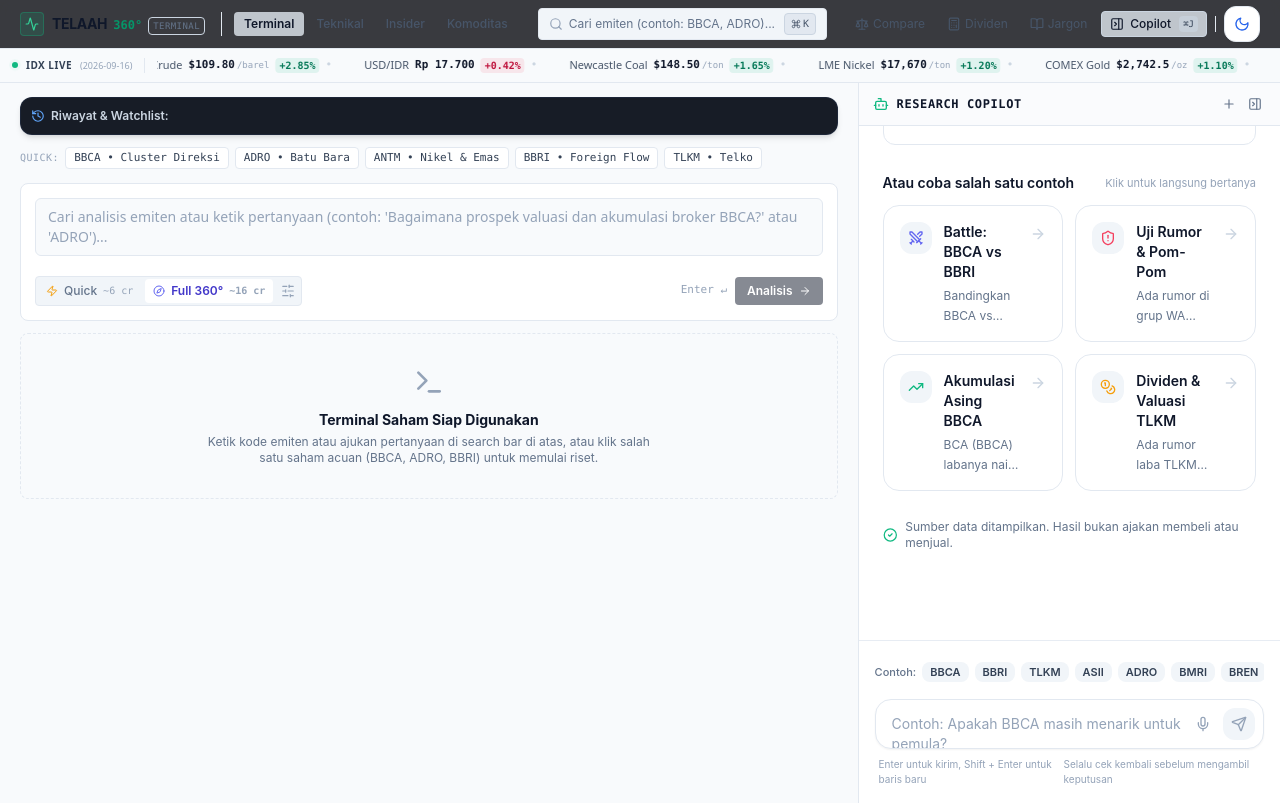
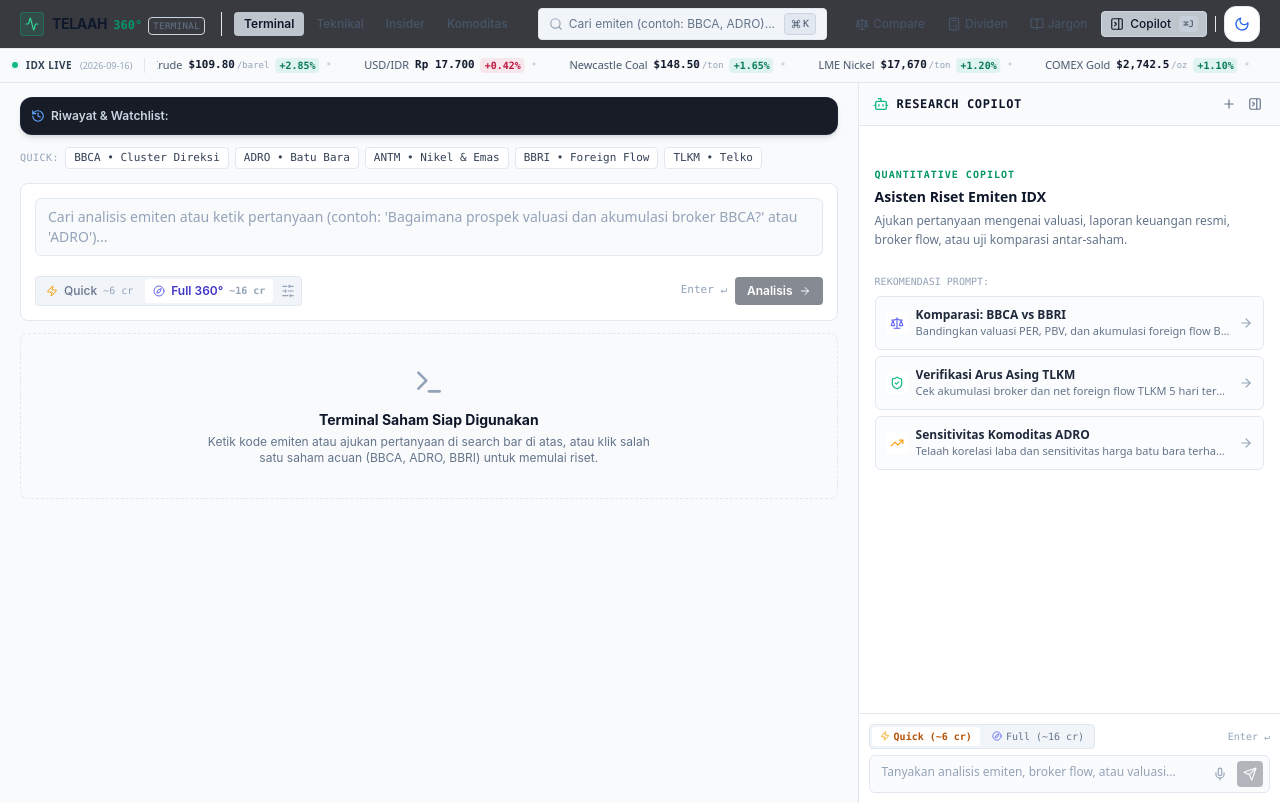
Before and after one commit to meets-indonesia/Telaah-AI, a Next.js app: page / in a window 1280 px wide. Built offline with nearby package versions, Linux system fonts and the light colour scheme.

Commit message:
feat(ui): eliminate AI slop, apply Koyfin & Linear institutional aesthetic across copilot and modules

```diff
--- a/src/app/page.tsx
+++ b/src/app/page.tsx
@@ -432,7 +432,10 @@
         const verdict: "bullish" | "neutral" = isBullish ? "bullish" : "neutral";
         const verdictText = isBullish ? "AKUMULASI / POSITIF" : "NETRAL / WAIT & SEE";
 
-        const botMsgText = `**Hasil Telaah: ${rep.symbol} (${rep.companyName})**\n\n- **Intisari:** ${rep.directAnswer}\n- **Kondisi Keuangan:** ${rep.financials?.solvencyHealth?.description || "Kondisi keuangan terpantau stabil."}\n- **Arus Bandar / Asing:** ${rep.flowLens?.foreignFlow?.recentTrend || "Flow normal"}\n- **Valuasi Saham:** PER ${peStr} | PBV ${pbStr}.`;
+        const botMsgText = `**${rep.symbol} — ${rep.companyName}**\n\n${rep.directAnswer}\n\n` +
+          `• **Valuasi**: PER ${peStr} | PBV ${pbStr}\n` +
+          `• **Kondisi Finansial**: ${rep.financials?.solvencyHealth?.description || "Kondisi keuangan terpantau stabil."}\n` +
+          `• **Arus Broker**: ${rep.flowLens?.foreignFlow?.recentTrend || "Flow normal"}`;
 
         const botReply: ChatMessage = {
           id: "b_" + Date.now(),
--- a/src/components/chat/ChatFeed.tsx
+++ b/src/components/chat/ChatFeed.tsx
@@ -2,20 +2,14 @@
 
 import React, { useEffect, useRef } from "react";
 import {
-  Sparkles,
   Bot,
   User,
+  Scale,
   ShieldCheck,
   TrendingUp,
   Coins,
-  Search,
-  Zap,
   Loader2,
-  HelpCircle,
-  Swords,
-  ShieldAlert,
   ArrowRight,
-  CheckCircle2,
 } from "lucide-react";
 import { ChatMessage } from "./types";
 import { StockMiniCard } from "./StockMiniCard";
@@ -35,24 +29,19 @@
 
 const STARTER_PROMPTS = [
   {
-    icon: <Swords className="w-4 h-4 text-indigo-500" />,
-    title: "Battle: BBCA vs BBRI",
-    desc: "Bandingkan BBCA vs BBRI: Mana valuasi lebih murah dan lebih banyak diakumulasi asing?",
+    icon: <Scale className="w-3.5 h-3.5 text-indigo-500" />,
+    title: "Komparasi: BBCA vs BBRI",
+    desc: "Bandingkan valuasi PER, PBV, dan akumulasi foreign flow BBCA vs BBRI.",
   },
   {
-    icon: <ShieldAlert className="w-4 h-4 text-rose-500" />,
-    title: "Uji Rumor & Pom-Pom",
-    desc: "Ada rumor di grup WA saham TLKM diborong asing 500 miliar. Tolong verifikasi kebenarannya!",
+    icon: <ShieldCheck className="w-3.5 h-3.5 text-emerald-500" />,
+    title: "Verifikasi Arus Asing TLKM",
+    desc: "Cek akumulasi broker dan net foreign flow TLKM 5 hari terakhir.",
   },
   {
-    icon: <TrendingUp className="w-4 h-4 text-emerald-500" />,
-    title: "Akumulasi Asing BBCA",
-    desc: "BCA (BBCA) labanya naik dan asing akumulasi. Benar gak ya?",
-  },
-  {
-    icon: <Coins className="w-4 h-4 text-amber-500" />,
-    title: "Dividen & Valuasi TLKM",
-    desc: "Ada rumor laba TLKM tertekan dan asing jualan. Gimana faktanya?",
+    icon: <TrendingUp className="w-3.5 h-3.5 text-amber-500" />,
+    title: "Sensitivitas Komoditas ADRO",
+    desc: "Telaah korelasi laba dan sensitivitas harga batu bara terhadap operasional ADRO.",
   },
 ];
 
@@ -71,93 +60,81 @@
   }, [messages, isLoading, loadingStage]);
 
   return (
-    <div className="flex-1 overflow-y-auto px-4 py-6 sm:px-6 space-y-6" aria-live="polite">
-      {/* Empty State / Welcome Screen */}
+    <div className="flex-1 overflow-y-auto p-3 sm:p-4 space-y-4 text-xs font-sans" aria-live="polite">
+      {/* Empty State / Terminal Starter */}
       {messages.length === 0 && (
-        <div className="max-w-3xl mx-auto my-auto pt-4 pb-10 space-y-7">
-          {/* Logo & Headline */}
-          <div className="text-center space-y-3">
-            <div className="inline-flex items-center justify-center w-14 h-14 rounded-2xl bg-brand-600 text-white shadow-md shadow-brand-500/20">
-              <Sparkles className="w-7 h-7" aria-hidden="true" />
-            </div>
-            <h1 className="text-2xl sm:text-4xl font-bold tracking-tight text-slate-950 dark:text-white">
-              Mulai riset saham tanpa bingung
-            </h1>
-            <p className="text-sm sm:text-base text-slate-600 dark:text-slate-400 max-w-xl mx-auto leading-relaxed">
-              Tulis kode saham atau tempel rumor yang kamu temukan. Telaah 360 akan merangkum data, menjelaskan istilah, dan menunjukkan buktinya.
+        <div className="my-auto py-6 space-y-4">
+          <div className="space-y-1">
+            <span className="text-[10px] font-mono uppercase tracking-widest text-emerald-600 dark:text-emerald-400 font-bold">
+              Quantitative Copilot
+            </span>
+            <h2 className="text-sm font-bold text-slate-900 dark:text-slate-100">
+              Asisten Riset Emiten IDX
+            </h2>
+            <p className="text-xs text-slate-500 dark:text-slate-400 leading-relaxed">
+              Ajukan pertanyaan mengenai valuasi, laporan keuangan resmi, broker flow, atau uji komparasi antar-saham.
             </p>
           </div>
 
-          <div className="surface dark:!border-slate-800 dark:!bg-[#0f172a] p-4 sm:p-5">
-            <ol className="grid sm:grid-cols-3 gap-4 text-left">
-              {["Tulis pertanyaan", "Kami cek data", "Kamu dapat ringkasan"].map((step, index) => (
-                <li key={step} className="flex items-start gap-3">
-                  <span className="w-7 h-7 rounded-lg bg-brand-50 dark:bg-brand-950/60 text-brand-700 dark:text-brand-300 flex items-center justify-center text-xs font-bold shrink-0">{index + 1}</span>
-                  <div><p className="text-sm font-semibold text-slate-900 dark:text-white">{step}</p><p className="text-[11px] leading-relaxed text-slate-500 dark:text-slate-400 mt-0.5">{index === 0 ? "Contoh: prospek BBCA" : index === 1 ? "Laporan, harga, dan aliran dana" : "Bahasa sederhana plus risiko"}</p></div>
-                </li>
-              ))}
-            </ol>
-          </div>
-
-          <div>
-            <div className="flex items-center justify-between mb-3">
-              <h2 className="text-sm font-semibold text-slate-900 dark:text-white">Atau coba salah satu contoh</h2>
-              <span className="text-[11px] text-slate-400">Klik untuk langsung bertanya</span>
-            </div>
-            <div className="grid grid-cols-1 sm:grid-cols-2 gap-3 text-left">
+          <div className="space-y-1.5 pt-2">
+            <span className="text-[10px] font-mono uppercase text-slate-400 block mb-1">
+              Rekomendasi Prompt:
+            </span>
             {STARTER_PROMPTS.map((starter, i) => (
               <button
                 key={i}
                 type="button"
                 onClick={() => onSelectPrompt(starter.desc)}
-                  className="p-4 rounded-2xl border border-slate-200 dark:border-slate-800 bg-white dark:bg-slate-900/70 hover:border-brand-400 dark:hover:border-brand-700 hover:shadow-sm transition-all group flex items-start gap-3 text-left"
+                className="w-full p-2.5 rounded-md border border-slate-200 dark:border-slate-800 bg-slate-50/50 dark:bg-[#12151f] hover:border-slate-300 dark:hover:border-slate-700 transition text-left group flex items-center justify-between gap-2"
               >
-                  <div className="p-2 rounded-xl bg-slate-100 dark:bg-slate-800 group-hover:bg-brand-50 dark:group-hover:bg-brand-950/60 transition shrink-0">{starter.icon}</div>
-                  <div className="min-w-0 flex-1">
-                    <h3 className="text-sm font-semibold text-slate-900 dark:text-slate-100 group-hover:text-brand-700 dark:group-hover:text-brand-300">{starter.title}</h3>
-                    <p className="text-xs text-slate-500 dark:text-slate-400 line-clamp-2 mt-1 leading-relaxed">{starter.desc}</p>
+                <div className="flex items-center gap-2 min-w-0">
+                  <div className="p-1 rounded bg-white dark:bg-slate-800 shrink-0">
+                    {starter.icon}
                   </div>
-                  <ArrowRight className="w-4 h-4 text-slate-300 group-hover:text-brand-500 shrink-0 mt-1" />
+                  <div className="truncate">
+                    <span className="text-xs font-semibold text-slate-800 dark:text-slate-200 block truncate group-hover:text-indigo-600 dark:group-hover:text-indigo-400">
+                      {starter.title}
+                    </span>
+                    <span className="text-[11px] text-slate-500 dark:text-slate-400 truncate block">
+                      {starter.desc}
+                    </span>
+                  </div>
+                </div>
+                <ArrowRight className="w-3.5 h-3.5 text-slate-400 group-hover:text-slate-700 dark:group-hover:text-slate-200 shrink-0" />
               </button>
             ))}
           </div>
         </div>
-
-          <div className="flex items-center justify-center gap-2 text-xs text-slate-500 dark:text-slate-400">
-            <CheckCircle2 className="w-4 h-4 text-emerald-500" />
-            <span>Sumber data ditampilkan. Hasil bukan ajakan membeli atau menjual.</span>
-          </div>
-        </div>
       )}
 
-      {/* Messages List */}
+      {/* Messages Feed */}
       {messages.map((msg) => {
         const isUser = msg.sender === "user";
 
         return (
           <div
             key={msg.id}
-            className={`flex items-start gap-3 max-w-3xl ${
-              isUser ? "ml-auto justify-end" : "mr-auto justify-start"
+            className={`flex items-start gap-2.5 ${
+              isUser ? "ml-auto justify-end" : "mr-auto justify-start w-full"
             }`}
           >
-            {/* Bot Avatar */}
             {!isUser && (
-              <div className="w-8 h-8 rounded-xl bg-brand-600 dark:bg-brand-500 text-white flex items-center justify-center shrink-0 shadow-xs mt-1">
-                <Bot className="w-4 h-4" />
+              <div className="w-6 h-6 rounded bg-slate-200 dark:bg-slate-800 flex items-center justify-center shrink-0 mt-0.5 text-slate-600 dark:text-slate-300">
+                <Bot className="w-3.5 h-3.5 text-emerald-500" />
               </div>
             )}
 
-            {/* Bubble */}
             <div
-              className={`space-y-1.5 max-w-[85%] sm:max-w-[78%] ${
+              className={`space-y-1.5 ${
                 isUser
-                  ? "bg-brand-600 text-white rounded-2xl rounded-tr-xs px-4 py-3 shadow-xs"
-                  : "bg-white dark:bg-[#0f172a] text-slate-800 dark:text-slate-100 rounded-2xl rounded-tl-xs px-4 py-3.5 border border-slate-200/90 dark:border-slate-800/80 shadow-xs"
+                  ? "bg-slate-900 dark:bg-slate-100 text-white dark:text-slate-900 rounded-md px-3 py-2 text-xs max-w-[85%]"
+                  : "bg-transparent text-slate-800 dark:text-slate-200 text-xs w-full max-w-full"
               }`}
             >
-              {/* Message text with rich markdown formatting */}
+              {/* Message text with clean formatting */}
+              <div className={!isUser ? "bg-slate-50 dark:bg-[#12151f] p-3 rounded-md border border-slate-200 dark:border-slate-800/80 space-y-2 leading-relaxed" : ""}>
                 <MarkdownText content={msg.text} isUser={isUser} />
+              </div>
 
               {/* Optional Stock Card Widget */}
               {msg.stockCard && (
@@ -189,41 +166,28 @@
 
               {/* Timestamp */}
               <div
-                className={`text-[10px] pt-1 ${
-                  isUser ? "text-brand-200 text-right" : "text-slate-400 dark:text-slate-500"
+                className={`text-[9px] font-mono ${
+                  isUser ? "text-slate-300 dark:text-slate-600 text-right" : "text-slate-400"
                 }`}
               >
                 {msg.timestamp}
               </div>
             </div>
 
-            {/* User Avatar */}
             {isUser && (
-              <div className="w-8 h-8 rounded-xl bg-slate-200 dark:bg-slate-800 text-slate-700 dark:text-slate-300 flex items-center justify-center shrink-0 mt-1">
-                <User className="w-4 h-4" />
+              <div className="w-6 h-6 rounded bg-slate-200 dark:bg-slate-800 flex items-center justify-center shrink-0 mt-0.5 text-slate-600 dark:text-slate-300">
+                <User className="w-3.5 h-3.5" />
               </div>
             )}
           </div>
         );
       })}
 
-      {/* Loading Bubble */}
+      {/* Loading Indicator */}
       {isLoading && (
-        <div className="flex items-start gap-3 max-w-3xl mr-auto">
-          <div className="w-8 h-8 rounded-xl bg-brand-600 text-white flex items-center justify-center shrink-0 animate-pulse mt-1">
-            <Bot className="w-4 h-4" />
-          </div>
-          <div className="bg-white dark:bg-[#0f172a] text-slate-800 dark:text-slate-200 rounded-2xl rounded-tl-xs px-4 py-3 border border-slate-200/90 dark:border-slate-800/80 shadow-xs flex items-center gap-3">
-            <Loader2 className="w-4 h-4 text-brand-600 dark:text-brand-400 animate-spin" />
-            <div>
-              <p className="text-xs font-semibold text-slate-800 dark:text-slate-200">
-                {loadingStage || "Sedang memproses & memverifikasi data..."}
-              </p>
-              <p className="text-[11px] text-slate-400">
-                Mengambil data riil dari Sectors API v2
-              </p>
-            </div>
-          </div>
+        <div className="flex items-center gap-2 p-2.5 rounded-md bg-slate-50 dark:bg-[#12151f] border border-slate-200 dark:border-slate-800 text-xs text-slate-600 dark:text-slate-400 font-mono">
+          <Loader2 className="w-3.5 h-3.5 animate-spin text-emerald-500" />
+          <span>{loadingStage || "Memproses query data Sectors API v2..."}</span>
         </div>
       )}
 
--- a/src/components/chat/ChatInput.tsx
+++ b/src/components/chat/ChatInput.tsx
@@ -1,7 +1,7 @@
 "use client";
 
 import React, { useState, useRef, useEffect } from "react";
-import { Send, Zap, Shield, Loader2, Mic } from "lucide-react";
+import { Send, Zap, Compass, Loader2, Mic } from "lucide-react";
 import { AnalysisMode } from "@/lib/agent/types";
 
 interface ChatInputProps {
@@ -9,8 +9,6 @@
   isLoading: boolean;
   initialValue?: string;
 }
-
-const QUICK_TICKERS = ["BBCA", "BBRI", "TLKM", "ASII", "ADRO", "BMRI", "BREN"];
 
 export const ChatInput: React.FC<ChatInputProps> = ({
   onSend,
@@ -42,14 +40,8 @@
           }
         };
 
-        recognition.onerror = () => {
-          setIsListening(false);
-        };
-
-        recognition.onend = () => {
-          setIsListening(false);
-        };
-
+        recognition.onerror = () => setIsListening(false);
+        recognition.onend = () => setIsListening(false);
         recognitionRef.current = recognition;
       }
     }
@@ -94,64 +86,44 @@
     setText("");
   };
 
-  const handleChipClick = (ticker: string) => {
-    setText(`Bagaimana analisis saham ${ticker} saat ini?`);
-    textareaRef.current?.focus();
-  };
-
   return (
-    <div className="border-t border-slate-200/80 dark:border-slate-800/80 bg-white/95 dark:bg-[#0b101d]/95 backdrop-blur-md p-3 sm:p-4">
-      <div className="max-w-3xl mx-auto space-y-2">
-        {/* Quick ticker pills & Mode selector */}
-        <div className="flex items-center justify-between gap-2 overflow-x-auto pb-1 text-xs no-scrollbar">
-          {/* Quick Ticker Chips */}
-          <div className="flex items-center gap-1.5 shrink-0">
-            <span className="text-[11px] text-slate-500 font-medium">Contoh:</span>
-            {QUICK_TICKERS.map((ticker) => (
-              <button
-                key={ticker}
-                type="button"
-                onClick={() => handleChipClick(ticker)}
-                className="px-2 py-0.5 rounded-lg bg-slate-100 hover:bg-slate-200 dark:bg-slate-800/80 dark:hover:bg-slate-700 text-slate-700 dark:text-slate-300 font-semibold text-[11px] transition"
-              >
-                {ticker}
-              </button>
-            ))}
-          </div>
-
-          {/* Mode Pill Toggle */}
-          <div className="flex items-center p-0.5 rounded-xl bg-slate-100 dark:bg-slate-900 border border-slate-200 dark:border-slate-800 shrink-0" aria-label="Kedalaman analisis">
+    <div className="border-t border-slate-200 dark:border-slate-800/80 bg-white dark:bg-[#0c0e15] p-2.5 space-y-1.5">
+      {/* Mode Selector Strip */}
+      <div className="flex items-center justify-between gap-2 text-[10px] font-mono text-slate-500">
+        <div className="flex items-center gap-1 bg-slate-100 dark:bg-[#131622] p-0.5 rounded border border-slate-200 dark:border-slate-800">
           <button
             type="button"
             onClick={() => setMode("quick")}
-              className={`flex items-center gap-1 px-2.5 py-1 rounded-lg text-[11px] font-medium transition ${
+            className={`flex items-center gap-1 px-2 py-0.5 rounded transition ${
               mode === "quick"
-                  ? "bg-white dark:bg-brand-600 text-brand-700 dark:text-white shadow-2xs font-semibold"
-                  : "text-slate-500 hover:text-slate-800 dark:text-slate-400"
+                ? "bg-white dark:bg-slate-800 text-amber-700 dark:text-amber-400 font-bold shadow-2xs"
+                : "text-slate-500 hover:text-slate-800 dark:hover:text-slate-300"
             }`}
-              title="Jawaban inti, cocok untuk pertanyaan awal"
           >
-              <Zap className="w-3 h-3 text-amber-500" />
-              <span>Ringkas</span>
+            <Zap className="w-2.5 h-2.5 text-amber-500" />
+            <span>Quick (~6 cr)</span>
           </button>
           <button
             type="button"
             onClick={() => setMode("full")}
-              className={`flex items-center gap-1 px-2.5 py-1 rounded-lg text-[11px] font-medium transition ${
+            className={`flex items-center gap-1 px-2 py-0.5 rounded transition ${
               mode === "full"
-                  ? "bg-white dark:bg-brand-600 text-brand-700 dark:text-white shadow-2xs font-semibold"
-                  : "text-slate-500 hover:text-slate-800 dark:text-slate-400"
+                ? "bg-white dark:bg-slate-800 text-indigo-700 dark:text-indigo-300 font-bold shadow-2xs"
+                : "text-slate-500 hover:text-slate-800 dark:hover:text-slate-300"
             }`}
-              title="Laporan lengkap dengan lebih banyak data"
           >
-              <Shield className="w-3 h-3 text-brand-500" />
-              <span>Lengkap</span>
+            <Compass className="w-2.5 h-2.5 text-indigo-500" />
+            <span>Full (~16 cr)</span>
           </button>
         </div>
+
+        <span className="hidden sm:inline text-slate-400 font-mono text-[10px]">
+          Enter ↵
+        </span>
       </div>
 
-        {/* Textarea Input Card */}
-        <div className="relative flex items-end rounded-2xl border border-slate-200 dark:border-slate-700/80 bg-white dark:bg-slate-900/90 shadow-sm focus-within:border-brand-500 focus-within:ring-2 focus-within:ring-brand-500/20 transition-all">
+      {/* Input Field */}
+      <div className="relative flex items-center rounded-md border border-slate-200 dark:border-slate-800 bg-slate-50/70 dark:bg-[#131622] focus-within:border-slate-400 dark:focus-within:border-slate-600 transition-colors">
         <label htmlFor="chat-question" className="sr-only">Pertanyaan saham</label>
         <textarea
           id="chat-question"
@@ -160,27 +132,24 @@
           value={text}
           onChange={(e) => setText(e.target.value)}
           onKeyDown={handleKeyDown}
-            placeholder="Contoh: Apakah BBCA masih menarik untuk pemula?"
-            className="w-full resize-none bg-transparent py-3.5 pl-4 pr-20 text-sm text-slate-900 dark:text-slate-100 placeholder-slate-400 focus:outline-none max-h-32 min-h-[48px]"
-            style={{
-              height: "auto",
-            }}
+          placeholder="Tanyakan analisis emiten, broker flow, atau valuasi..."
+          className="w-full resize-none bg-transparent py-2 pl-3 pr-16 text-xs text-slate-900 dark:text-slate-100 placeholder-slate-400 focus:outline-none max-h-24 min-h-[36px] font-sans"
         />
 
-          {/* Action Buttons: Voice Input & Submit */}
-          <div className="absolute right-2 bottom-2 flex items-center gap-1">
+        {/* Action Buttons */}
+        <div className="absolute right-1.5 flex items-center gap-1">
           {hasSpeechSupport && (
             <button
               type="button"
               onClick={toggleVoiceInput}
-                className={`p-2 rounded-xl flex items-center justify-center transition-all ${
+              className={`p-1.5 rounded transition ${
                 isListening
-                    ? "bg-red-500 text-white animate-pulse shadow-md shadow-red-500/30 ring-2 ring-red-400/40"
-                    : "text-slate-400 hover:text-slate-700 dark:hover:text-slate-200 hover:bg-slate-100 dark:hover:bg-slate-800"
+                  ? "bg-rose-500 text-white animate-pulse"
+                  : "text-slate-400 hover:text-slate-700 dark:hover:text-slate-200"
               }`}
-                title={isListening ? "Mendengarkan... Klik untuk selesai" : "Bicara (Voice Input)"}
+              title="Voice Input"
             >
-                {isListening ? <Mic className="w-4 h-4" /> : <Mic className="w-4 h-4 text-slate-400" />}
+              <Mic className="w-3.5 h-3.5" />
             </button>
           )}
 
@@ -188,26 +157,15 @@
             onClick={handleSubmit}
             disabled={!text.trim() || isLoading}
             type="button"
-              className={`p-2 rounded-xl flex items-center justify-center transition-all ${
-                text.trim() && !isLoading
-                  ? "bg-brand-600 hover:bg-brand-700 text-white shadow-xs cursor-pointer active:scale-95"
-                  : "bg-slate-100 dark:bg-slate-800 text-slate-400 cursor-not-allowed"
-              }`}
+            className="p-1.5 rounded bg-slate-900 dark:bg-slate-100 text-white dark:text-slate-900 hover:bg-slate-800 dark:hover:bg-white disabled:opacity-30 disabled:cursor-not-allowed transition"
             title="Kirim pesan (Enter)"
           >
             {isLoading ? (
-                <Loader2 className="w-4 h-4 animate-spin text-brand-500" />
+              <Loader2 className="w-3.5 h-3.5 animate-spin text-slate-400" />
             ) : (
-                <Send className="w-4 h-4" />
+              <Send className="w-3.5 h-3.5" />
             )}
           </button>
-          </div>
-        </div>
-
-        {/* Micro disclaimer */}
-        <div className="flex items-center justify-between text-[10px] text-slate-400 px-1">
-          <span className="hidden sm:inline">Enter untuk kirim, Shift + Enter untuk baris baru</span>
-          <span>Selalu cek kembali sebelum mengambil keputusan</span>
         </div>
       </div>
     </div>
```
Also changed, not shown: src/components/FlowLensModule.tsx (+19 -20 lines), src/components/InsiderWhaleRadar.tsx (+128 -187 lines), src/lib/agent/synthesizer.ts (+22 -19 lines). Lines whose indentation alone changed are shown as unchanged.
